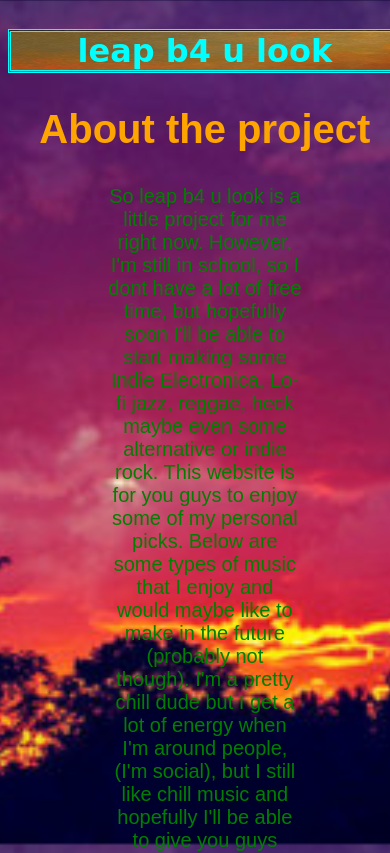
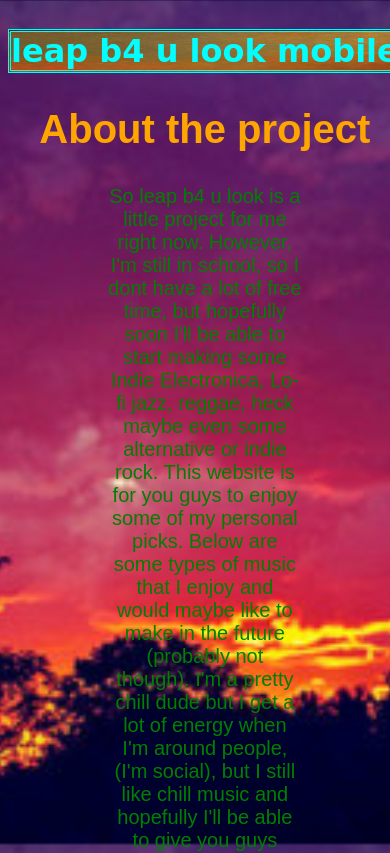
Before and after one commit to AlbyShure/leap-b4-u-look-mp, a plain HTML site: page index.html in a window 390 px wide. Shown: the top 853 px of the page. Drawn offline with nearby package versions, Linux system fonts and the light colour scheme.

Commit message:
1st iteration
Added "mobile" to the title to differentiate between this branch and the
main website.

```diff
--- a/index.html
+++ b/index.html
@@ -2,13 +2,13 @@
   <html>
 
       <head>
-        <title>leap b4 u look</title>
+        <title>leap b4 u look mobile port</title>
         <link rel="stylesheet" type="text/css" href="homepage.css">
         <link rel="icon" url="dark.jpg">
       </head>
       <body>
       <div class="dropdown">
-      <h1>leap b4 u look</h1>
+      <h1>leap b4 u look mobile</h1>
       <h2>About the project</h2>
       <p>So leap b4 u look is a little project for me right now. However, I'm still in school, so I dont have a lot of free time, but hopefully soon I'll be able to start making some Indie Electronica, Lo-fi jazz, reggae, heck maybe even some alternative or indie rock. This website is for you guys to enjoy some of my personal picks. Below are some types of music that I enjoy and would maybe like to make in the future (probably not though). I'm a pretty chill dude but I get a lot of energy when I'm around people, (I'm social), but I still like chill music and hopefully I'll be able to give you guys some of that stuff when I get the chance. Like I said though, school is a pain and it takes up every waking moment. (DISCLAIMER: I did not make any of these songs. All rights to their respective owners. These songs are merely examples of types of music I enjoy and would maybe like to produce sometime in the future.)</p>
       <h2>About moi</h2>
```
